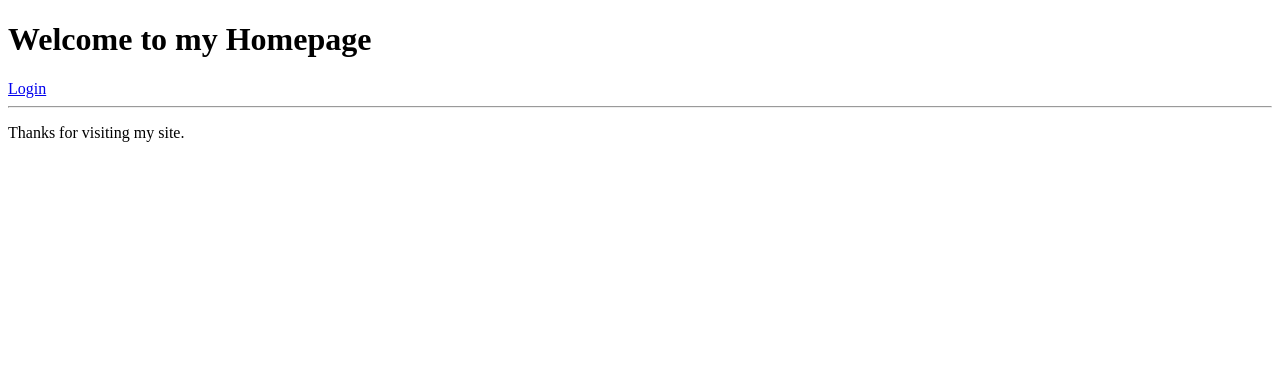
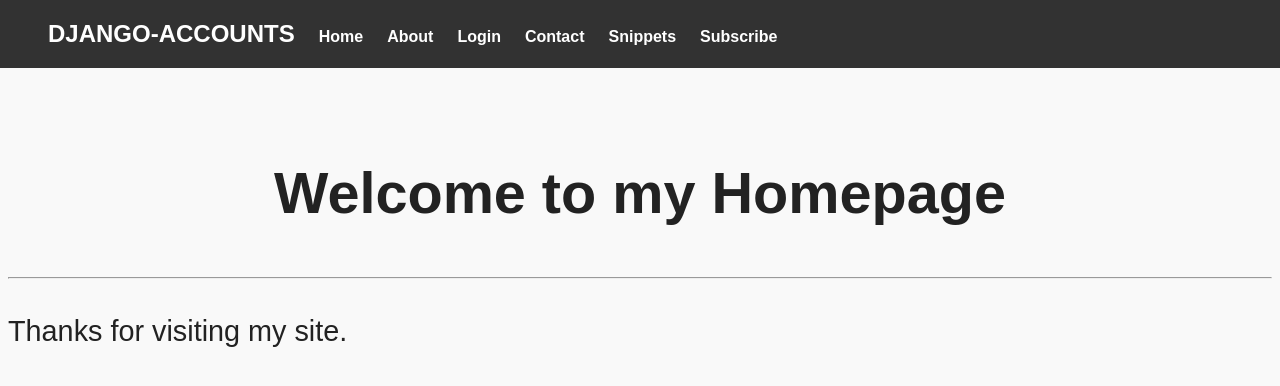
Before and after one commit to kmvinoth/djtest, a Django app: page / in a window 1280 px wide. Shown: the top 386 px of the page. Run offline with Django 3.2, Linux system fonts and the light colour scheme.

Commit message:
Add base.html and css style to homepage

```diff
--- a/accounts/static/accounts/style.css
+++ b/accounts/static/accounts/style.css
@@ -0,0 +1,56 @@
+body {
+    background-color: #f9f9f9;
+    padding-top: 100px;
+}
+
+header {
+    position: fixed;
+    background-color: rgba(0, 0, 0, 0.8);
+    left: 0;
+    top: 0;
+    width: 100%;
+    z-index: 1000;
+}
+
+header ul.menu {
+    margin: 0;
+}
+
+header ul.menu li.logo a{
+    text-transform: uppercase;
+    font-size: 1.5rem;
+}
+
+a {
+    background-color: transparent;
+}
+
+header ul.menu li {
+    list-style: none;
+    display: inline;
+
+}
+
+header ul.menu li a {
+    text-decoration: none;
+    font-weight: 600;
+    padding: 15px 8px;
+    display: inline-block;
+    font-size: 1.0rem;
+}
+
+header a {
+    color: #fff;
+}
+
+h1 {
+    text-align: center;
+}
+
+body {
+    font-size: 1.8em;
+    line-height: 1.6;
+    font-weight: 400;
+    font-family: sans-serif;
+    color: #222;
+}
--- a/accounts/templates/accounts/home.html
+++ b/accounts/templates/accounts/home.html
@@ -2,10 +2,8 @@
 
 {% block title %} Home {% endblock %}
 
-{% block content %}
+{% block main %}
 
     <h1>Welcome to my Homepage</h1>
 
-    <a href="accounts/login"> Login </a>
-
 {% endblock %}
--- a/accounts/templates/base.html
+++ b/accounts/templates/base.html
@@ -2,22 +2,59 @@
 
 <!DOCTYPE html>
 <html lang="en">
-
+<!-- Head section starts here -->
 <head>
     <meta charset="UTF-8">
-    <title>{% block title %} Home {% endblock %}</title>
+    <!--Meta data information about the HTML Document -->
+    <meta name="description" content="CSS practice">
+    <meta name="author" content="Vinoth">
+    <meta name="viewport" content="width=device-width, initial-scale=1.0">
+    <link href="{% static "accounts/style.css" %}" rel="stylesheet" type="text/css">
+
+    <title> {% block title %} Home {% endblock %} </title>
 </head>
+<!-- Head section ends here -->
 
+<!-- Body section starts here -->
 <body>
 
-{% block content %}
+{% block header %}
+    <header>
+        <div class="container">
+            <ul class="menu">
+                <li class="logo"> <a href="/home"> django-accounts </a> </li>
+                <li class="menu-item"> <a href="/home"> Home </a> </li>
+                <li class="menu-item"> <a href="/about"> About </a> </li>
+                <li class="menu-item"> <a href="accounts/login"> Login </a> </li>
+                <li class="menu-item"> <a href="/contact"> Contact </a> </li>
+                <li class="menu-item"> <a href="/snippets"> Snippets </a> </li>
+                <li class="menu-item"> <a href="/subscribe"> Subscribe </a> </li>
+            </ul>
+        </div>
+    </header>
+{% endblock %}
+
+<!-- Main section starts here -->
+{% block main %}
+    <main>
+
+
+
+    </main>
+{% endblock %}
+<!-- Main section ends here -->
+
+<!-- Footer section starts here -->
+{% block footer %}
+    <footer>
+        <hr>
+        <p>Thanks for visiting my site.</p>
+    </footer>
 
 {% endblock %}
-
-{% block footer %}
-    <hr>
-    <p>Thanks for visiting my site.</p>
-{% endblock %}
+<!-- Footer section ends here -->
 
 </body>
+<!-- Body section ends here -->
 </html>
+<!-- End of the HTML document -->
```
